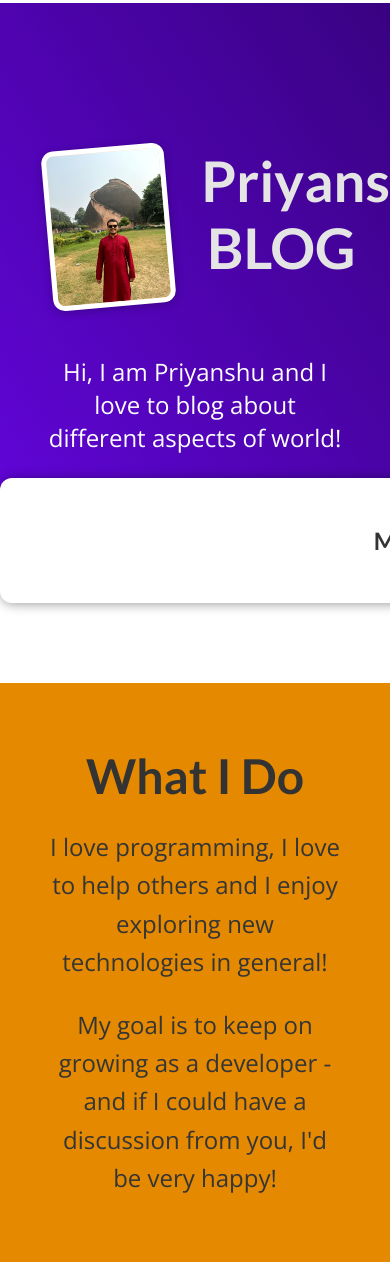
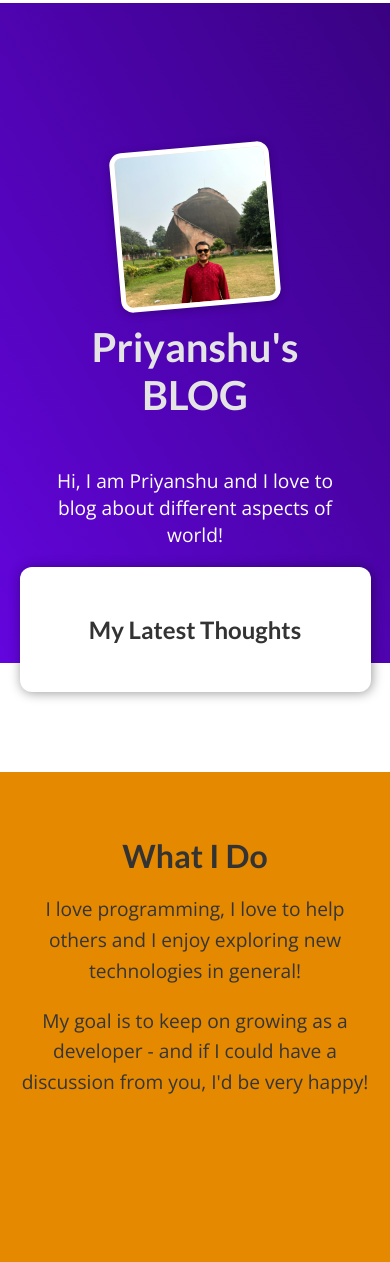
Before and after one commit to ps1711/MY_SITE, a Django app: page / in a window 390 px wide; the page is wider, and only the part inside the window is pictured. Shown: the part 93-1355 px from the top of that part. After the commit the page ends 1187 px from the top of that part, so only its background shows below. Run offline with Django 3.2, Linux system fonts and the light colour scheme; data that the repository does not hold is empty.

Commit message:
Update index.css

```diff
--- a/blog/static/blog/index.css
+++ b/blog/static/blog/index.css
@@ -7,6 +7,9 @@
   display: flex;
   align-items: flex-start;
   margin: 3rem auto;
+  flex-wrap: wrap;
+  justify-content: center;
+  text-align: center;
 }
 
 #welcome img {
@@ -23,21 +26,23 @@
 
 #welcome h2 {
   font-size: 3.5rem;
-  margin: 0 0 0 2rem;
+  margin: 1rem 0 0 2rem;
   color: #e4e4e4;
-  width: 10rem;
+  width: 100%;
 }
 
 #welcome p {
   color: white;
   font-size: 1.5rem;
+  text-align: center;
 }
 
 #latest-posts {
   background-color: white;
   padding: 2rem;
   border-radius: 12px;
-  width: 60rem;
+  width: 90%;
+  max-width: 60rem;
   margin: -6rem auto 2rem auto;
   box-shadow: 1px 1px 12px rgba(0, 0, 0, 0.4);
 }
@@ -52,15 +57,18 @@
   padding: 0;
   display: flex;
   gap: 1rem;
+  flex-wrap: wrap;
+  justify-content: center;
 }
 
 #latest-posts li {
-  flex: 1;
+  flex: 1 1 100%;
+  max-width: 30rem;
 }
 
 #about {
   text-align: center;
-  padding: 3rem;
+  padding: 3rem 1rem;
   background-color: #e48900;
   margin-top: 5rem;
 }
@@ -73,3 +81,37 @@
   font-size: 1.5rem;
   color: #353535;
 }
+
+/* ✅ Responsive adjustments */
+@media (max-width: 768px) {
+  #welcome header {
+    flex-direction: column;
+    align-items: center;
+  }
+
+  #welcome h2 {
+    font-size: 2.5rem;
+    margin-left: 0;
+  }
+
+  #welcome p {
+    font-size: 1.2rem;
+  }
+
+  #latest-posts ul {
+    flex-direction: column;
+    align-items: center;
+  }
+
+  #latest-posts li {
+    width: 100%;
+  }
+
+  #about h2 {
+    font-size: 2rem;
+  }
+
+  #about p {
+    font-size: 1.2rem;
+  }
+}
```
